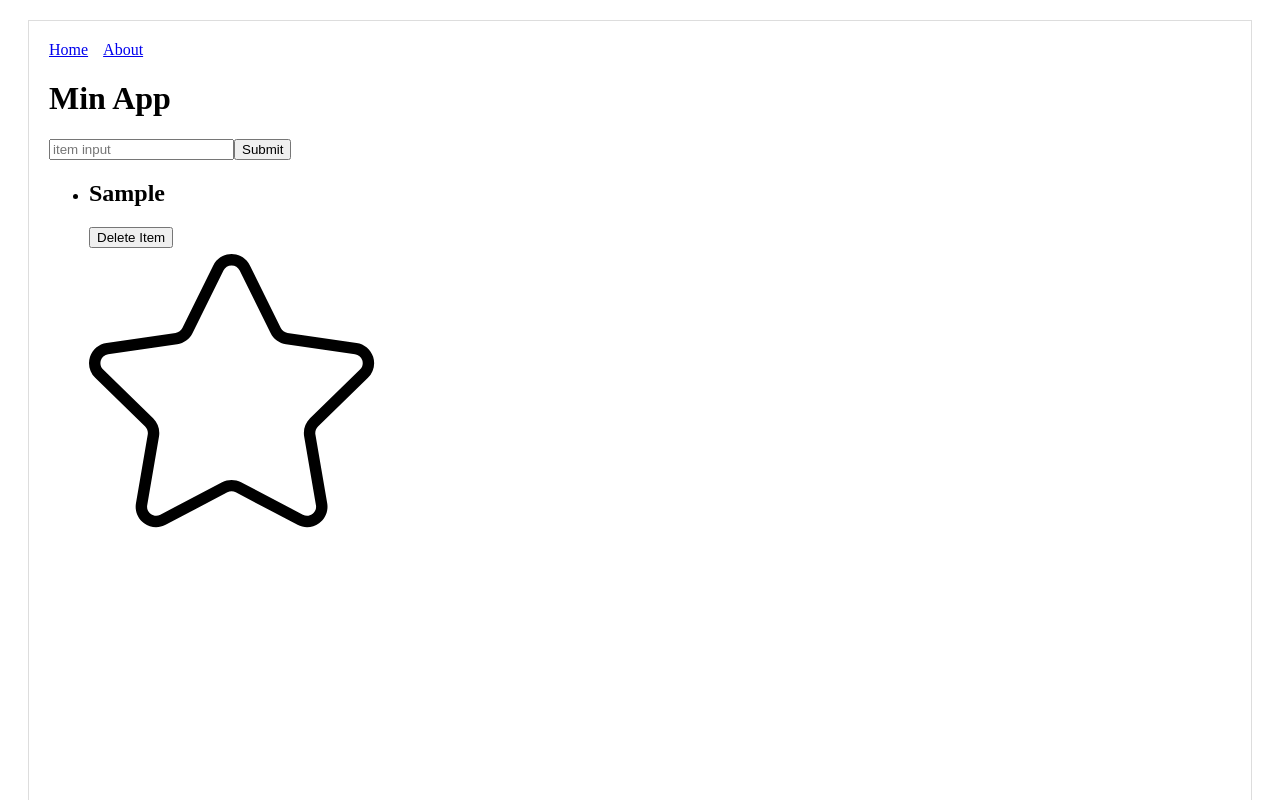
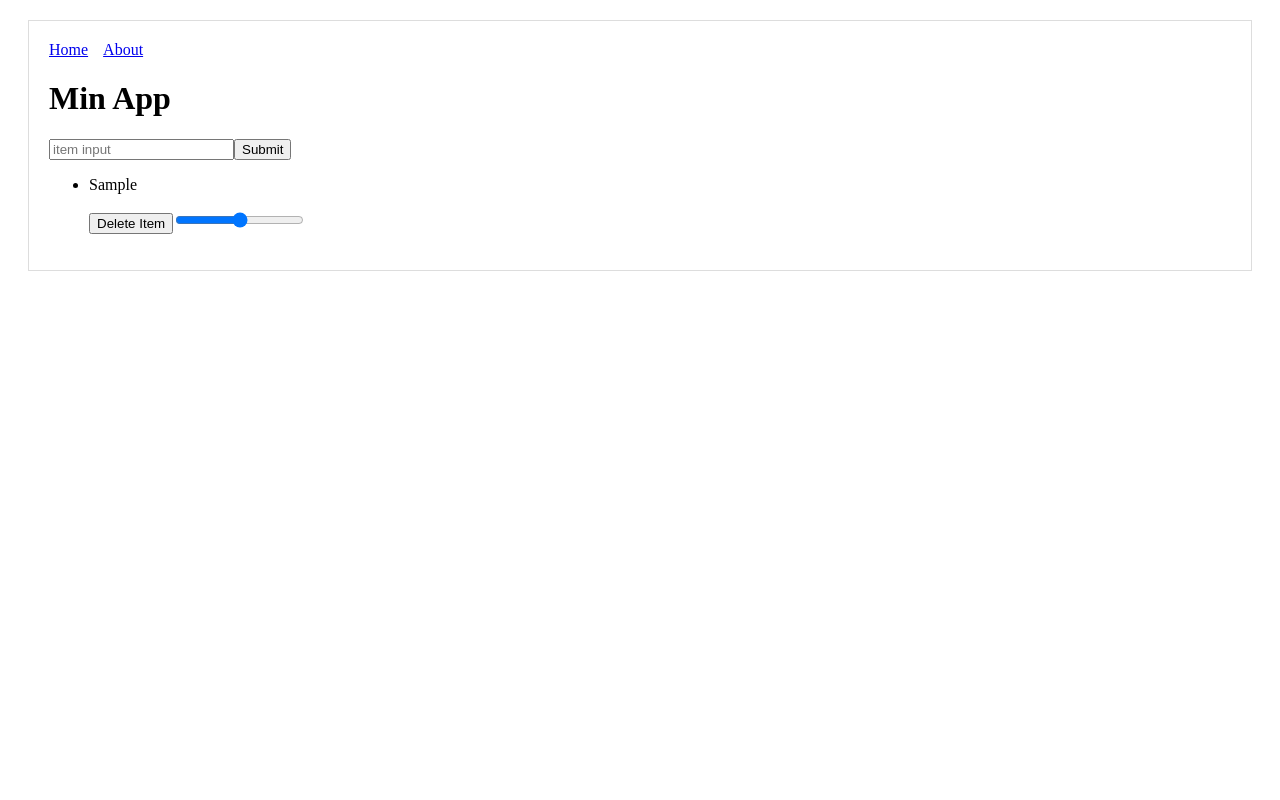
Before and after one commit to Beznet/tydii, a Next.js app: page / in a window 1280 px wide. Both pictures are taken after typing "Sample" into the empty fields and a click on the button "Submit". Shown: the top 800 px of the page. Built offline with nearby package versions, Linux system fonts and the light colour scheme.

Commit message:
added slider state

```diff
--- a/components/ItemForm.js
+++ b/components/ItemForm.js
@@ -1,5 +1,6 @@
 import React from 'react'
 import useInputState from './useInputState';
+import { Form, FormGroup, Label, Input, FormText, Button } from 'reactstrap';
 
 const ItemForm = ({saveItem}) => {
   const {value, reset, onChange} = useInputState('')
@@ -11,17 +12,19 @@ const ItemForm = ({saveItem}) => {
 
   return (
     <div>
-      <form
+      <Form
         onSubmit={itemSubmit}
       >
-        <input
+      <FormGroup>
+        <Input
           id="inputItem"
           placeholder="item input"
           onChange={onChange}
           value={value}
         />
-        <button onClick={itemSubmit}>Submit</button>
-      </form>
+        <Button onClick={itemSubmit}>Submit</Button>
+      </FormGroup>
+      </Form>
     </div>
   )
 }
--- a/components/ItemList.js
+++ b/components/ItemList.js
@@ -1,17 +1,30 @@
-import React from 'react';
-import Star from '../components/Rating';
+import React, { useState } from 'react';
+import { CustomInput, Button } from 'reactstrap';
 
 const ItemList = ({ items, deleteItem }) => {
+
+const [ value, setValue ] = useState()
+
+console.log(value)
 
   return (
     <ul>
       {items.map((item, index) => (
           <li>
-            <h2>{item}</h2>
-            <button onClick={()=> deleteItem(index)}>
+            <p>{item}</p>
+            <Button onClick={()=> deleteItem(index)}>
               Delete Item
-            </button>
-            <Star />
+            </Button>
+            <input
+              type="range"
+              className="slider"
+              name="customRange"
+
+              value={value}
+              onChange={(e) => setValue(e.target.value)}
+              min="1"
+              max="5"
+            />
           </li>
       ))}
     </ul>
--- a/package.json
+++ b/package.json
@@ -12,6 +12,7 @@
   "author": "",
   "license": "ISC",
   "dependencies": {
+    "bootstrap": "^4.3.1",
     "next": "^9.1.1",
     "react": "^16.11.0",
     "react-dom": "^16.11.0",
--- a/pages/index.js
+++ b/pages/index.js
@@ -3,6 +3,7 @@ import Layout from '../components/Layout';
 import ItemForm from '../components/ItemForm';
 import ItemList from '../components/ItemList';
 import useItemState from '../components/useItemState';
+// import '!style-loader!css-loader!bootstrap/dist/css/bootstrap.css';
 
 export default function Index() {
   const { items, addItem, deleteItem} = useItemState([])
```
Also changed, not shown: 1 other file (tests, documents, lock files or other folders).
